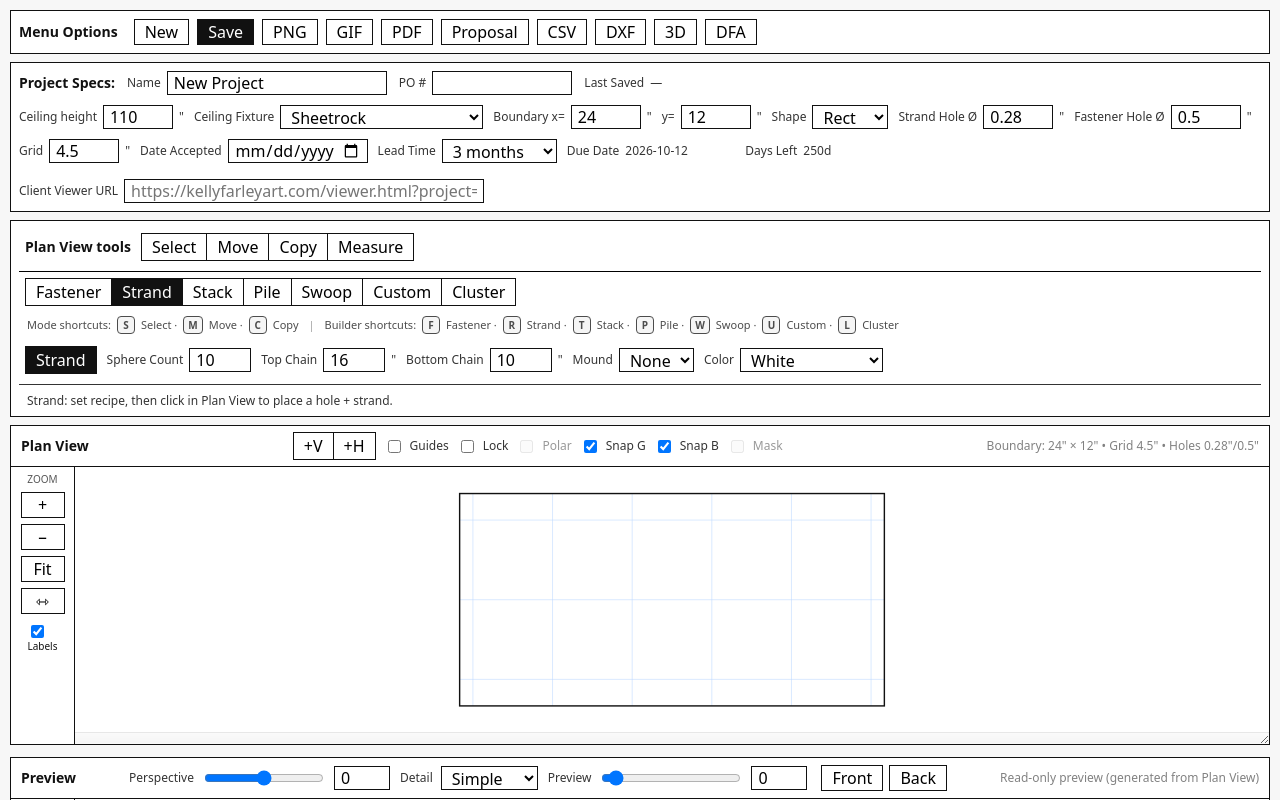
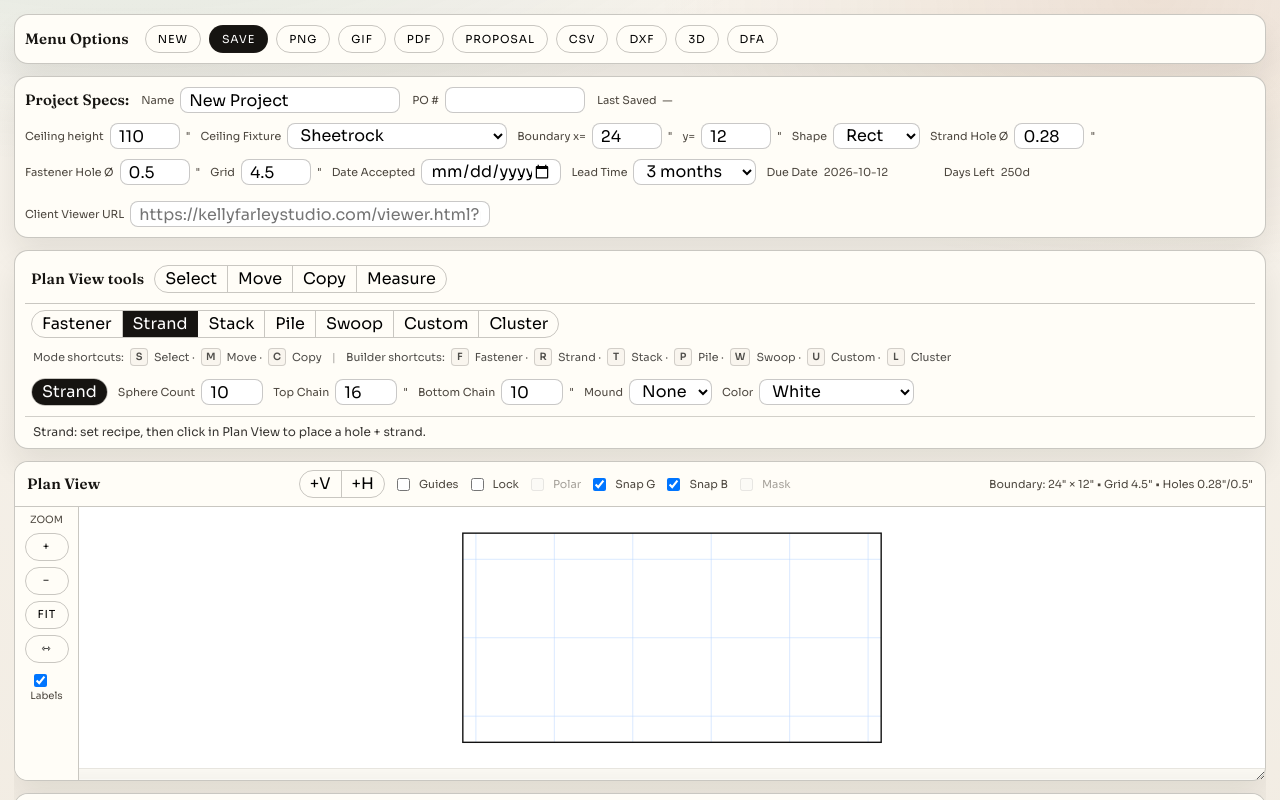
Before and after one commit to kellypfarley-studio/kellyfarleystudio, a React (Vite) app: page / in a window 1280 px wide. Shown: the top 800 px of the page. Built offline with nearby package versions, Linux system fonts and the light colour scheme.

Commit message:
Update app theming and remove site footer

```diff
--- a/index.html
+++ b/index.html
@@ -4,7 +4,13 @@
     <meta charset="UTF-8" />
     <link rel="icon" type="image/svg+xml" href="/vite.svg" />
     <meta name="viewport" content="width=device-width, initial-scale=1.0" />
-    <title>suspended-builder-app</title>
+    <title>Suspended Builder</title>
+    <link rel="preconnect" href="https://fonts.googleapis.com" />
+    <link rel="preconnect" href="https://fonts.gstatic.com" crossorigin />
+    <link
+      href="https://fonts.googleapis.com/css2?family=Fraunces:wght@400;600&family=Sora:wght@300;400;600&display=swap"
+      rel="stylesheet"
+    />
   </head>
   <body>
     <div id="root"></div>
--- a/src/components/ProjectSpecsBar.tsx
+++ b/src/components/ProjectSpecsBar.tsx
@@ -302,7 +302,7 @@ export default function ProjectSpecsBar({
           <input
             value={specs.clientViewerUrl ?? ""}
             onChange={(e) => onChange({ clientViewerUrl: e.target.value })}
-            placeholder="https://kellyfarleyart.com/viewer.html?project=..."
+            placeholder="https://kellyfarleystudio.com/viewer.html?project=..."
             style={{ width: 360 }}
           />
         </div>
@@ -310,7 +310,7 @@ export default function ProjectSpecsBar({
           <div style={{ display: "flex", alignItems: "center", gap: 10 }}>
             <div className="smallLabel muted">QR Preview</div>
             {qrDataUrl ? (
-              <img src={qrDataUrl} alt="Client viewer QR code" width={70} height={70} style={{ border: "1px solid #111" }} />
+              <img src={qrDataUrl} alt="Client viewer QR code" width={70} height={70} style={{ border: "1px solid var(--line)" }} />
             ) : (
               <div className="smallLabel muted">Generating...</div>
             )}
--- a/src/components/ResourceBand.tsx
+++ b/src/components/ResourceBand.tsx
@@ -41,7 +41,7 @@ export default function ResourceBand({ resources, costs, pricing, quote, onPrici
     .join("  •  ");
 
   return (
-    <div className="card bottomBand statusGrid" style={{ color: "#000", background: "#fff" }}>
+    <div className="card bottomBand statusGrid">
       <div>
         <div className="panelTitle">Resources</div>
         <div className="smallLabel">Spheres: {resources.spheres}</div>
--- a/src/index.css
+++ b/src/index.css
@@ -1,15 +1,24 @@
 :root {
   --planH: 320px;
-  --previewH: 680px;
+  --previewH: 720px;
   --previewAllowOverflow: 1;
   --planMinH: 240px;
   --previewMinH: 320px;
-  font-family: system-ui, -apple-system, Segoe UI, Roboto, Helvetica, Arial, "Apple Color Emoji",
-    "Segoe UI Emoji";
-  line-height: 1.3;
+  --bg: #f7f3ec;
+  --bg-deep: #ece4d8;
+  --ink: #161411;
+  --muted: #4d473f;
+  --accent: #a35a2e;
+  --accent-2: #0f6c62;
+  --card: #fffdf7;
+  --line: rgba(43, 38, 32, 0.25);
+  --radius: 14px;
+  --shadow: 0 18px 30px rgba(22, 20, 17, 0.08);
+  font-family: "Sora", "Segoe UI", sans-serif;
+  line-height: 1.35;
   font-weight: 400;
-  color: #111;
-  background: #f7f7f7;
+  color: var(--ink);
+  background: var(--bg);
 }
 
 * { box-sizing: border-box; }
@@ -23,6 +32,11 @@ html, body, #root {
 body {
   overflow-y: auto;
   -webkit-overflow-scrolling: touch;
+  color: var(--ink);
+  background:
+    radial-gradient(1200px 600px at 10% -10%, rgba(15, 108, 98, 0.12), transparent 60%),
+    radial-gradient(900px 500px at 90% 0%, rgba(163, 90, 46, 0.12), transparent 55%),
+    linear-gradient(180deg, var(--bg) 0%, var(--bg-deep) 100%);
 }
 
 button, input, select, textarea {
@@ -33,8 +47,8 @@ button, input, select, textarea {
   min-height: 100%;
   display: flex;
   flex-direction: column;
-  gap: 8px;
-  padding: 10px;
+  gap: 12px;
+  padding: 14px;
 }
 
 .appCol {
@@ -50,13 +64,16 @@ button, input, select, textarea {
 }
 
 .card {
-  background: #fff;
-  border: 1px solid #111;
+  background: var(--card);
+  border: 1px solid var(--line);
+  border-radius: var(--radius);
+  box-shadow: var(--shadow);
 }
 
 .panelHeader {
-  padding: 6px 10px;
-  border-bottom: 1px solid #111;
+  padding: 8px 12px;
+  border-bottom: 1px solid var(--line);
+  background: rgba(255, 253, 247, 0.85);
   display: grid;
   grid-template-columns: auto 1fr auto;
   align-items: center;
@@ -64,13 +81,15 @@ button, input, select, textarea {
 }
 
 .panelTitle {
-  font-weight: 700;
-  font-size: 14px;
+  font-family: "Fraunces", "Times New Roman", serif;
+  font-weight: 600;
+  font-size: 15px;
+  letter-spacing: 0.01em;
 }
 
 .panelHeaderHint {
-  font-size: 12px;
-  opacity: 0.75;
+  font-size: 11px;
+  color: var(--muted);
   white-space: nowrap;
   overflow: hidden;
   text-overflow: ellipsis;
@@ -89,8 +108,8 @@ button, input, select, textarea {
 }
 
 .smallLabel {
-  font-size: 12px;
-  opacity: 0.85;
+  font-size: 11px;
+  color: var(--muted);
 }
 
 .field {
@@ -101,17 +120,22 @@ button, input, select, textarea {
 }
 
 .field input, .field select {
-  height: 24px;
-  padding: 0 6px;
-  border: 1px solid #111;
+  height: 26px;
+  padding: 0 8px;
+  border: 1px solid var(--line);
+  border-radius: 8px;
   background: #fff;
 }
 
 .btn {
-  height: 26px;
-  padding: 0 10px;
-  border: 1px solid #111;
-  background: #fff;
+  height: 28px;
+  padding: 0 12px;
+  border: 1px solid var(--line);
+  border-radius: 999px;
+  background: transparent;
+  font-size: 11px;
+  text-transform: uppercase;
+  letter-spacing: 0.08em;
   cursor: pointer;
 }
 
@@ -120,19 +144,21 @@ button, input, select, textarea {
 }
 
 .btnPrimary {
-  background: #111;
+  background: var(--ink);
   color: #fff;
 }
 
 .btnGroup {
   display: inline-flex;
-  border: 1px solid #111;
+  border: 1px solid var(--line);
+  border-radius: 999px;
+  overflow: hidden;
 }
 
 .btnGroup button {
   border: 0;
-  border-right: 1px solid #111;
-  background: #fff;
+  border-right: 1px solid var(--line);
+  background: transparent;
   height: 26px;
   padding: 0 10px;
   cursor: pointer;
@@ -143,21 +169,21 @@ button, input, select, textarea {
 }
 
 .btnGroup .active {
-  background: #111;
+  background: var(--ink);
   color: #fff;
 }
 
 .menuBar {
-  padding: 8px;
+  padding: 10px;
 }
 
 .specsBar {
-  padding: 8px;
+  padding: 10px;
   flex-wrap: wrap;
 }
 
 .toolsBar {
-  padding: 8px;
+  padding: 10px;
   flex-wrap: wrap;
 }
 
@@ -182,7 +208,7 @@ button, input, select, textarea {
 }
 
 .pvToolsRow--builders {
-  border-top: 1px solid #000;
+  border-top: 1px solid var(--line);
   padding-top: 6px;
 }
 
@@ -193,7 +219,7 @@ button, input, select, textarea {
 
 .pvToolsRow--swoop,
 .pvToolsRow--custom {
-  color: rgba(0,0,0,0.6);
+  color: var(--muted);
   font-size: 13px;
 }
 
@@ -291,10 +317,6 @@ body.viewer-mode .viewerStatus {
   color: #4d473f;
   align-self: flex-start;
 }
-.pvToolsRow--builders {
-  border-top: 1px solid #000;
-  padding-top: 6px;
-}
 
 .pvToolsRow .spacer { flex: 1; }
 
@@ -306,7 +328,7 @@ body.viewer-mode .viewerStatus {
   display: flex;
   align-items: center;
   padding: 0 8px;
-  border-top: 1px solid #111;
+  border-top: 1px solid var(--line);
   font-size: 12px;
   opacity: 0.85;
   white-space: nowrap;
@@ -336,11 +358,11 @@ body.viewer-mode .viewerStatus {
   height: 18px;
   min-width: 18px;
   padding: 0 4px;
-  border: 1px solid #111;
+  border: 1px solid var(--line);
   border-radius: 4px;
   font-size: 10px;
   line-height: 1;
-  background: #f2f2f2;
+  background: var(--bg);
   font-weight: 600;
 }
 
@@ -413,8 +435,8 @@ body.viewer-mode .viewerStatus {
   align-items: center;
   gap: 8px;
   padding: 6px 4px;
-  border-right: 1px solid #111;
-  background: #fff;
+  border-right: 1px solid var(--line);
+  background: var(--card);
 }
 
 .labelsToggle {
@@ -424,6 +446,7 @@ body.viewer-mode .viewerStatus {
   gap: 4px;
   font-size: 10px;
   line-height: 1.1;
+  color: var(--muted);
   user-select: none;
 }
 
@@ -499,12 +522,13 @@ body.viewer-mode .viewerStatus {
 .notesGrid textarea {
   width: 100%;
   height: 90px;
-  border: 1px solid #111;
+  border: 1px solid var(--line);
   padding: 8px;
   resize: vertical;
-  background: #fff;
+  background: var(--card);
+  color: var(--ink);
 }
 
 .muted {
-  opacity: 0.7;
+  color: var(--muted);
 }
```
Also changed, not shown: site/about.html (+1 -7 lines), site/contact.html (+1 -8 lines), site/gallery.html (+1 -7 lines), site/index.html (+1 -7 lines), site/poetry.html (+1 -7 lines), site/process.html (+1 -7 lines).
